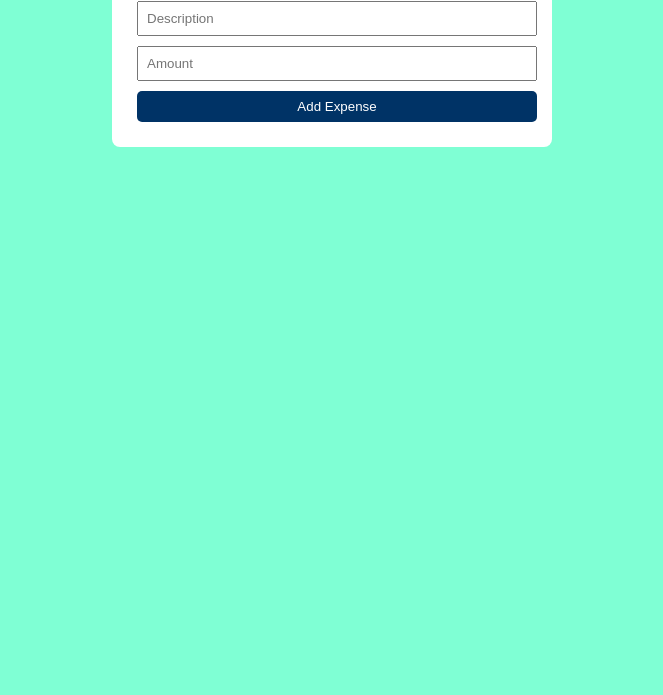
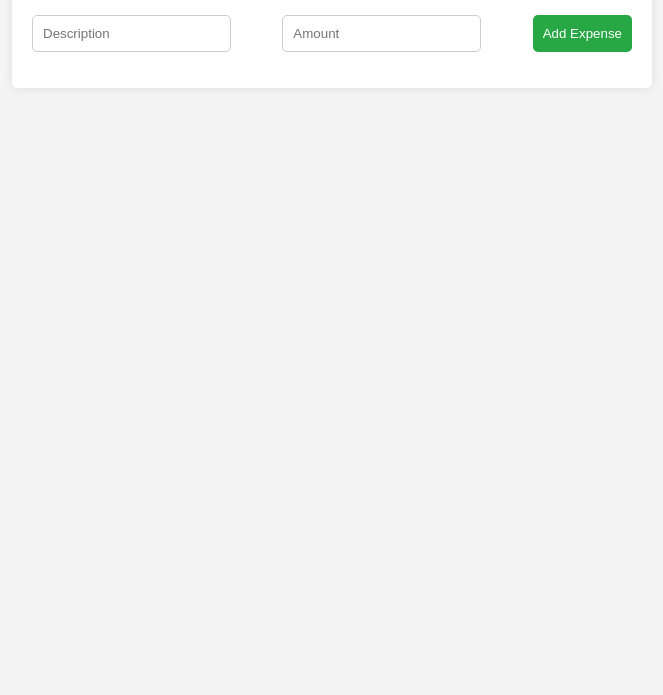
Before and after one commit to Aarthy28/Expense-tracker, a plain HTML site: page index.html in a window 1280 px wide. Shown: the part 105-800 px from the top of the page, without its empty margins (308-971 px from the left). Drawn offline with Linux system fonts and the light colour scheme; no server answers.

Commit message:
Update style.css

```diff
--- a/style.css
+++ b/style.css
@@ -1,33 +1,38 @@
 body {
-    font-family: 'Roboto', sans-serif;
+    font-family: Arial, sans-serif;
+    background-color: #f4f4f4;
     margin: 0;
-    padding: 0;
-    background-color: aquamarine;
+    padding: 20px;
+}
+
+.container {
+    max-width: 600px;
+    margin: auto;
+    background: white;
+    padding: 20px;
+    border-radius: 5px;
+    box-shadow: 0 0 10px rgba(0, 0, 0, 0.1);
 }
 
 h1 {
-    color: #003366;
     text-align: center;
 }
 
 form {
-    margin: 20px auto;
-    padding: 20px;
-    background-color: #ffffff;
-    border-radius: 8px;
-    width: 80%;
-    max-width: 400px;
+    display: flex;
+    justify-content: space-between;
 }
 
-input, button {
-    margin: 5px;
-    padding: 8px;
-    width: 100%;
-    box-sizing: border-box;
+input {
+    padding: 10px;
+    margin-right: 10px;
+    border: 1px solid #ccc;
+    border-radius: 5px;
 }
 
 button {
-    background-color: #003366;
+    padding: 10px;
+    background-color: #28a745;
     color: white;
     border: none;
     border-radius: 5px;
@@ -35,5 +40,15 @@ button {
 }
 
 button:hover {
-    background-color: #005bb5;
+    background-color: #218838;
 }
+
+ul {
+    list-style-type: none;
+    padding: 0;
+}
+
+li {
+    padding: 10px;
+    border-bottom: 1px solid #ccc;
+}
```
